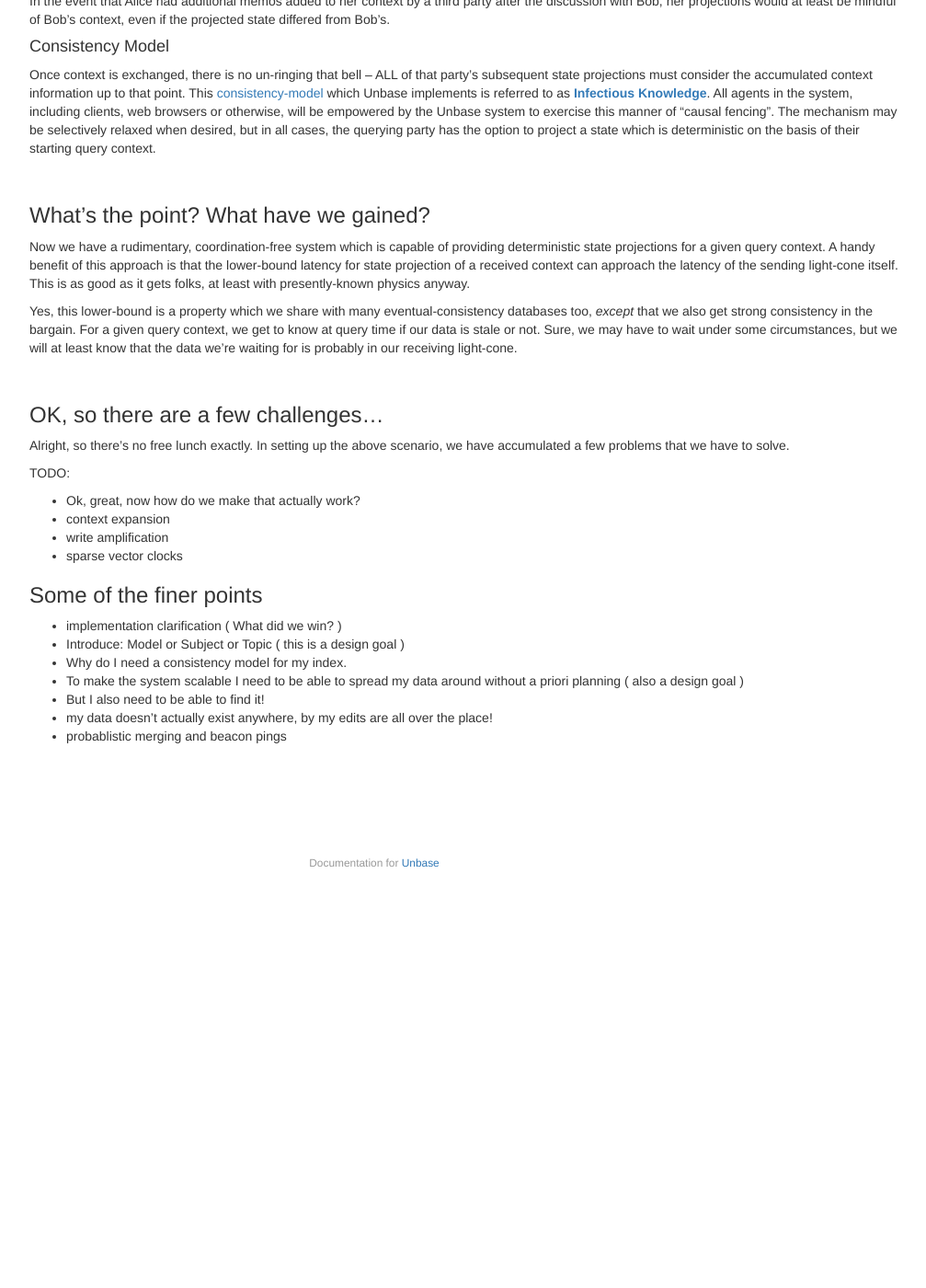
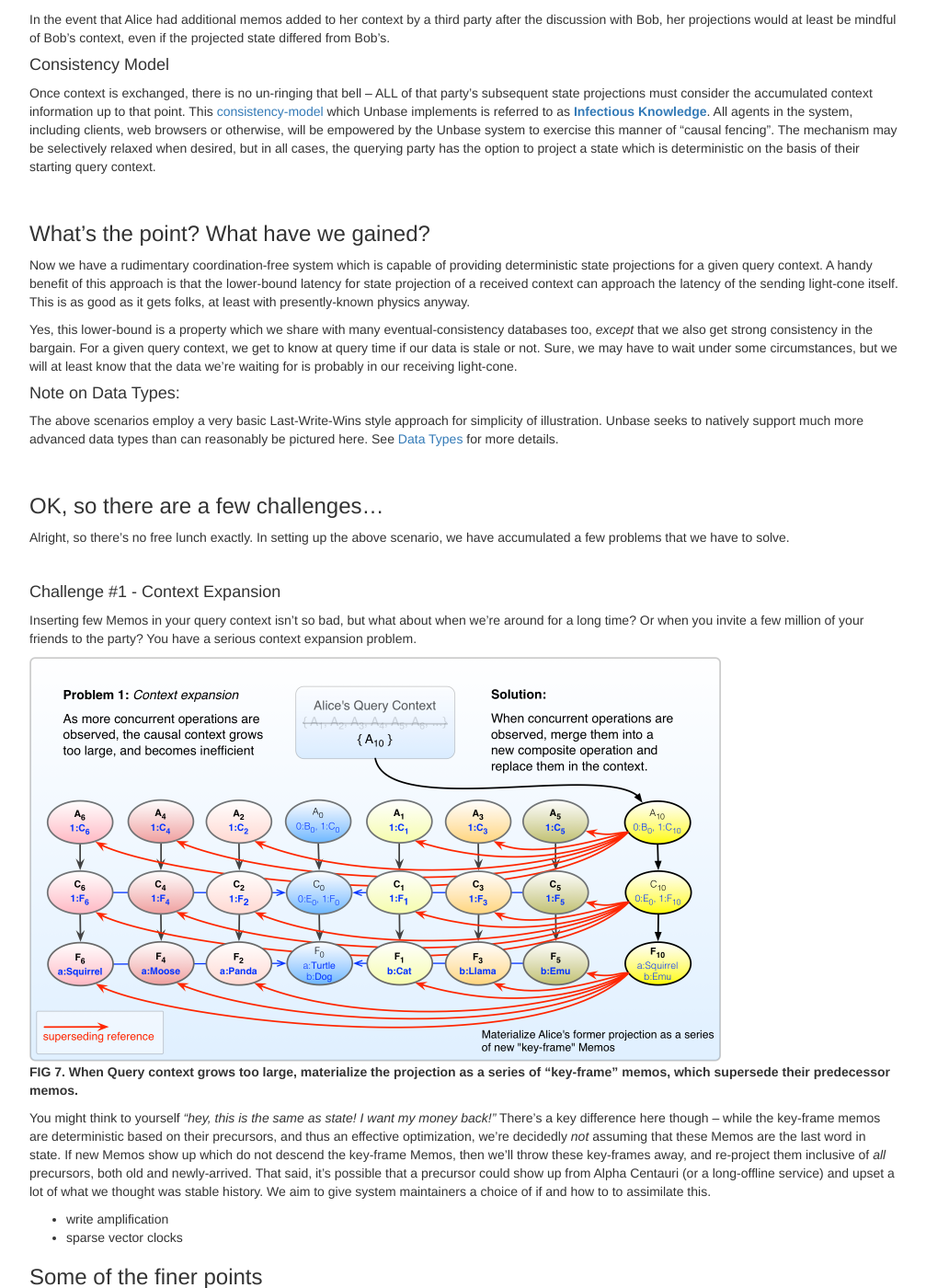
Before and after one commit to mindbeam/unbase, a Jekyll site: the page built from docs/design/core-concepts.md, in a window 1280 px wide and 1400 px high, scrolled down 4207 px. Shown: the whole window at 92% size, without its empty margins (233-1240 px from the left). Built offline with Jekyll 4.4.1, drawn with Linux system fonts in a browser that asks for light colours; before the commit the page ends 5174 px from its top, so only the background shows below that; some of the changed text lies outside the part shown.

Commit message:
added Challege #1

```diff
--- a/docs/design/core-concepts.md
+++ b/docs/design/core-concepts.md
@@ -66,9 +66,9 @@ As an exercise, lets ask Alice to perform a query of key 11:
 
 <br>
 
-### Concurrency - Bob enters the arena
+### Concurrency - Welcome Bob
 
-When others wish to edit key 11, they can go right ahead and emit Memos to that effect. We don't want to wait for coordination. Unbase assumes that all resources are non-exclusive, and conflicts are to be resolved by their datatypes. (Data types and conflict resolution are discussed a bit later)
+When others wish to edit key 11, they can go right ahead and emit Memos on the basis of what they know already. We don't want to wait for coordination. Unbase assumes that all resources are non-exclusive, and conflicts are to be resolved by their datatypes. (Data types and conflict resolution are discussed a bit later)
 
 <img src="media/concurrent_1.png" style="width: 755px; max-width: 100%"><br>
 **FIG 5. Concurrency is introduced.**
@@ -100,11 +100,14 @@ Once context is exchanged, there is no un-ringing that bell – ALL of that part
 
 ### What's the point? What have we gained?
 
-Now we have a rudimentary, coordination-free system which is capable of providing deterministic state projections for a given query context.
+Now we have a rudimentary coordination-free system which is capable of providing deterministic state projections for a given query context.
 A handy benefit of this approach is that the lower-bound latency for state projection of a received context can approach the latency of the sending light-cone itself. This is as good as it gets folks, at least with presently-known physics anyway.
 
 Yes, this lower-bound is a property which we share with many eventual-consistency databases too, *except* that we also get strong consistency in the bargain.
 For a given query context, we get to know at query time if our data is stale or not. Sure, we may have to wait under some circumstances, but we will at least know that the data we're waiting for is probably in our receiving light-cone.
+
+#### Note on Data Types:
+The above scenarios employ a very basic Last-Write-Wins style approach for simplicity of illustration. Unbase seeks to natively support much more advanced data types than can reasonably be pictured here. See [Data Types](data-types) for more details.
 
 <br>
 
@@ -112,9 +115,20 @@ For a given query context, we get to know at query time if our data is stale or
 
 Alright, so there's no free lunch exactly. In setting up the above scenario, we have accumulated a few problems that we have to solve.
 
-TODO:
-* Ok, great, now how do we make that actually work?
-* context expansion
+<br>
+
+#### Challenge #1 - Context Expansion
+
+Inserting few Memos in your query context isn't so bad, but what about when we're around for a long time? Or when you invite a few million of your friends to the party? You have a serious context expansion problem.
+
+<img src="media/problem_1.png" style="width: 755px; max-width: 100%"><br>
+**FIG 7. When Query context grows too large, materialize the projection as a series of "key-frame" memos, which supersede their predecessor memos.**
+<br>
+
+You might think to yourself *"hey, this is the same as state! I want my money back!"*
+There's a key difference here though – while the key-frame memos are deterministic based on their precursors, and thus an effective optimization, we're decidedly *not* assuming that these Memos are the last word in state. If new Memos show up which do not descend the key-frame Memos, then we'll throw these key-frames away, and re-project them inclusive of *all* precursors, both old and newly-arrived. That said, it's possible that a precursor could show up from Alpha Centauri (or a long-offline service) and upset a lot of what we thought was stable history. We aim to give system maintainers a choice of if and how to to assimilate this.
+
+
 * write amplification
 * sparse vector clocks
 
```
Also changed, not shown: docs/design/data-types.md (added, +8 -0 lines), docs/index.md (+2 -2 lines), docs/design/media/problem_1.png, 1 other file.
